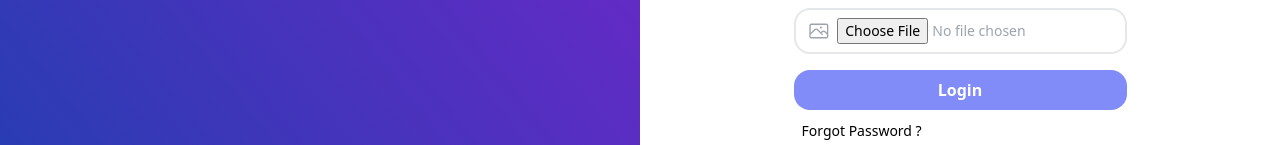
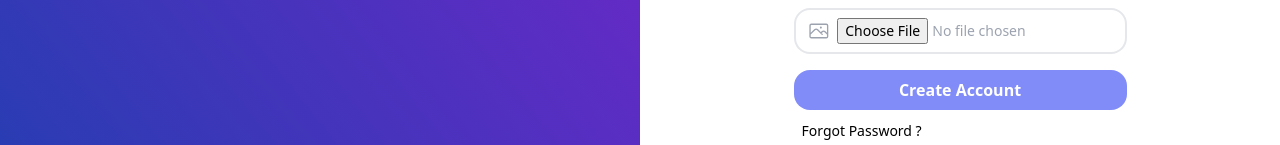
Before and after one commit to AliSinaYOusofi/LetsChat, a Next.js app in the folder chatty/: page /signup in a window 1280 px wide. Shown: the part 461-606 px from the top of the page. Built offline with nearby package versions, Linux system fonts and the light colour scheme.

Commit message:
some changes

```diff
--- a/chatty/components/MainPage/MainLogin.jsx
+++ b/chatty/components/MainPage/MainLogin.jsx
@@ -11,7 +11,9 @@ export default function MainLogin () {
     const passwordRef = useRef(null);
 
     const showPassword = () => {
+
         setHide(prev => !prev);
+
         if (passwordRef.current) {
             if (passwordRef.current.type === "password")
                 passwordRef.current.type = "text";
@@ -21,7 +23,6 @@ export default function MainLogin () {
     }
 
     const handleLogin = () => {
-        alert(email, password);
     }
 
     return (
@@ -94,7 +95,6 @@ export default function MainLogin () {
                                 onClick={handleLogin}
                                 >
                                 Log in
-
                             </button>
                         </div>
                     </div>
--- a/chatty/components/MainSingup/MainSignUp.jsx
+++ b/chatty/components/MainSingup/MainSignUp.jsx
@@ -23,9 +23,6 @@ export default function MainSignUp() {
 
     let imageFileRef = useRef(null);
     const [imageDetails, setImageDetails] = useState({});
-
-    let publicRef = React.useRef(null);
-    let privateRef = React.useRef(null);
 
     const handleSubmit = async (e) => {
 
@@ -188,7 +185,7 @@ export default function MainSignUp() {
                             <input className=" w-full text-sm text-gray-400  ml-2" id="file_input" type="file" placeholder='Select Profile Image' onChange={(e) => setImageDetails(e.target.value)}/>
                         </div>
                         <Link href={"/"}>
-                            <button type="submit" className="block w-full bg-indigo-400 transition-all duration-300 hover:bg-indigo-600 mt-4 py-2 rounded-2xl text-white font-semibold mb-2">Login</button>
+                            <button type="submit" className="block w-full bg-indigo-400 transition-all duration-300 hover:bg-indigo-600 mt-4 py-2 rounded-2xl text-white font-semibold mb-2">Create Account</button>
                             <span className="text-sm ml-2 hover:text-blue-500 cursor-pointer">Forgot Password ?</span>
                         </Link>
                     </form>
```
